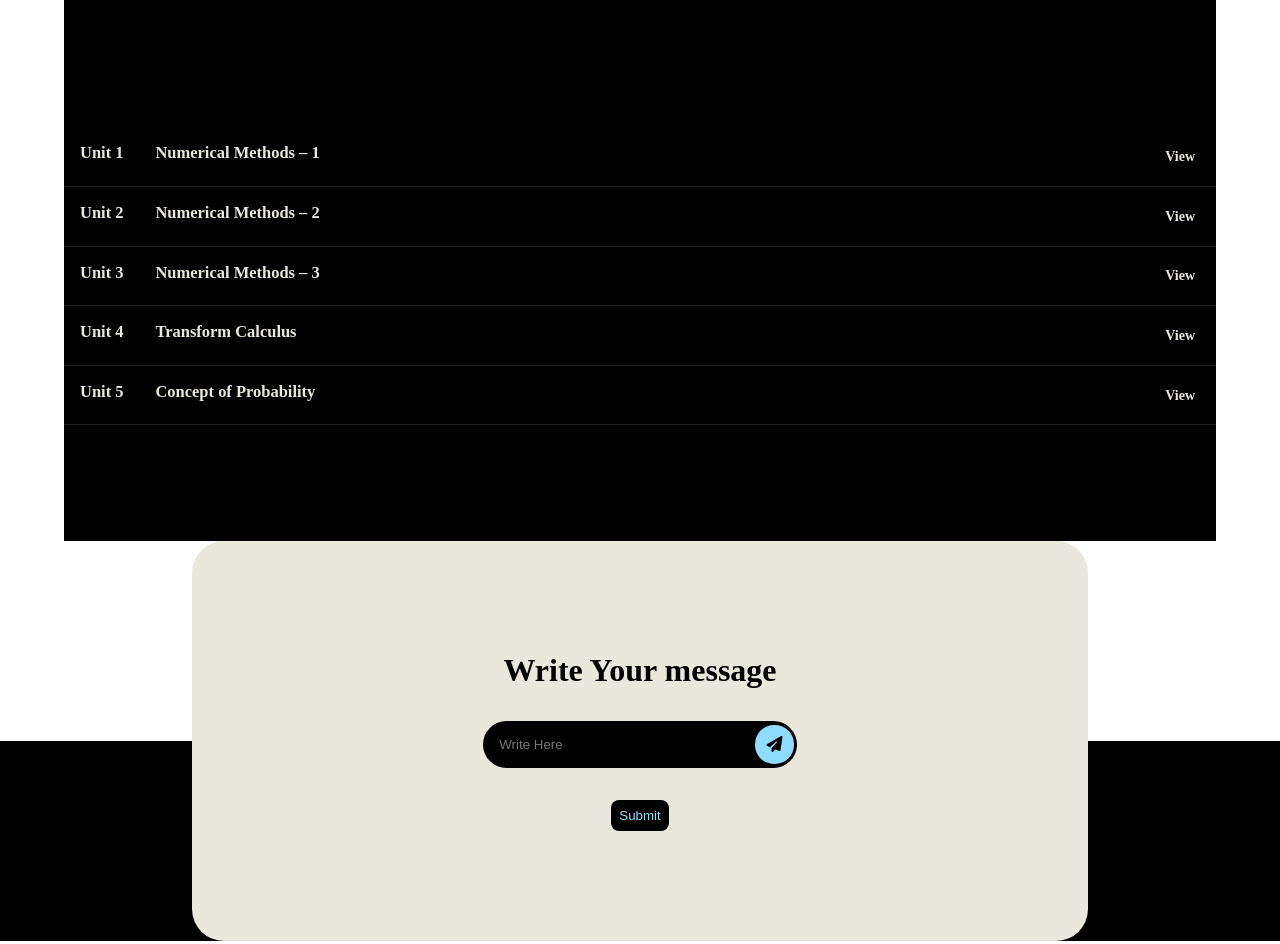
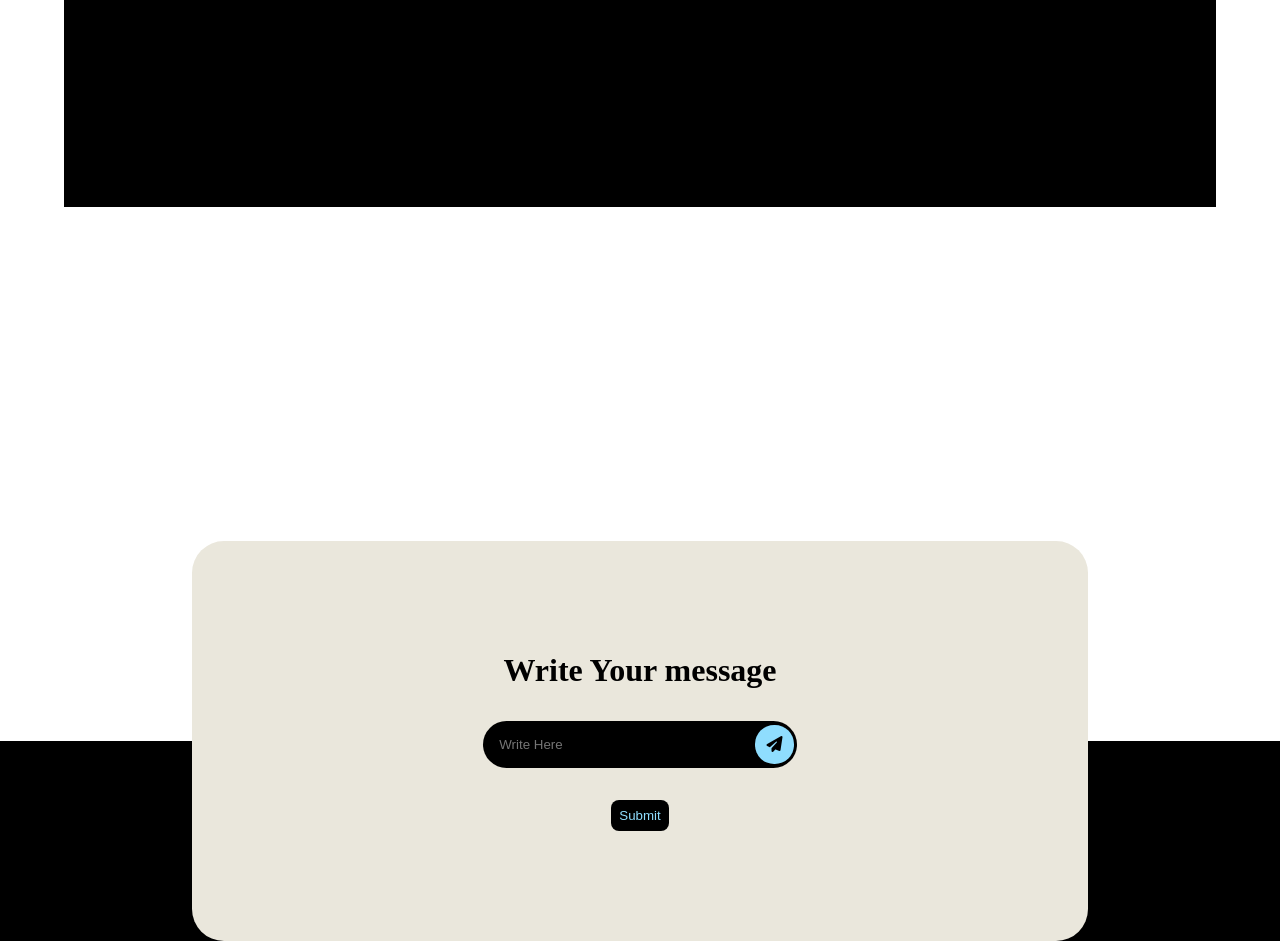
Before and after one commit to Aditya-Nayak-01/rgpvprep, a plain HTML site: page computerScience/computerScience4.html in a window 1280 px wide. Shown: the part 1540-2484 px from the top of the page. Drawn offline with nearby package versions, Linux system fonts and the light colour scheme; a web font is replaced by a local one.

Commit message:
Update computerScience4.html
YT links section removed

```diff
--- a/computerScience/computerScience4.html
+++ b/computerScience/computerScience4.html
@@ -446,7 +446,7 @@
                 </div>
 
                 <div class="ytContainer">
-                    <div class="yt active">
+                    <!--<div class="yt active">
                         <div class="download-box">
                             <div class="download-head">
                                 <h3>Unit 1</h3>
@@ -690,7 +690,7 @@
                                 <a href="">View</a>
                             </div>
                         </div>
-                    </div>
+                    </div>-->
                 </div>
 
             </div>
```
